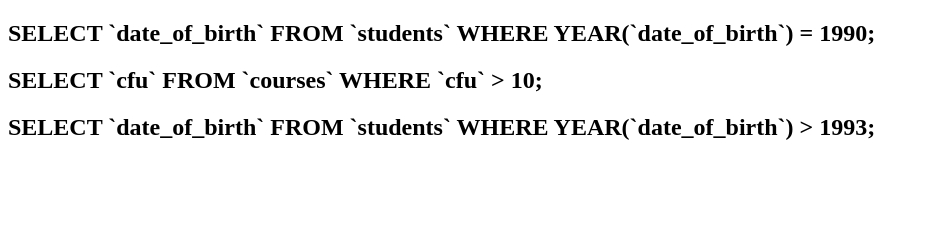
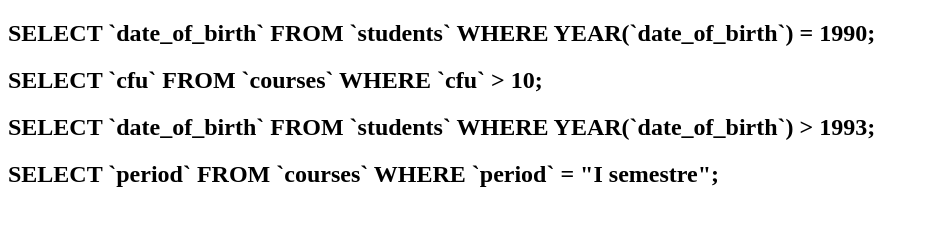
Before and after one commit to Anymoose98/db-university, a plain HTML site: page index.html in a window 1280 px wide. Shown: the whole page, without its empty margins (0-928 px from the left). Drawn offline with Linux system fonts and the light colour scheme.

Commit message:
Quarto esercizio fatto

```diff
--- a/index.html
+++ b/index.html
@@ -16,6 +16,9 @@
    <h2>SELECT `date_of_birth` FROM `students` WHERE YEAR(`date_of_birth`) > 1993;</h2>
 
    <!-- Quarto esercizio -->
+   <h2>SELECT `period` FROM `courses` WHERE `period` = "I semestre";</h2>
+
+   <!-- Quinto esercizio -->
    <h2></h2>
 </body>
 </html>
```
